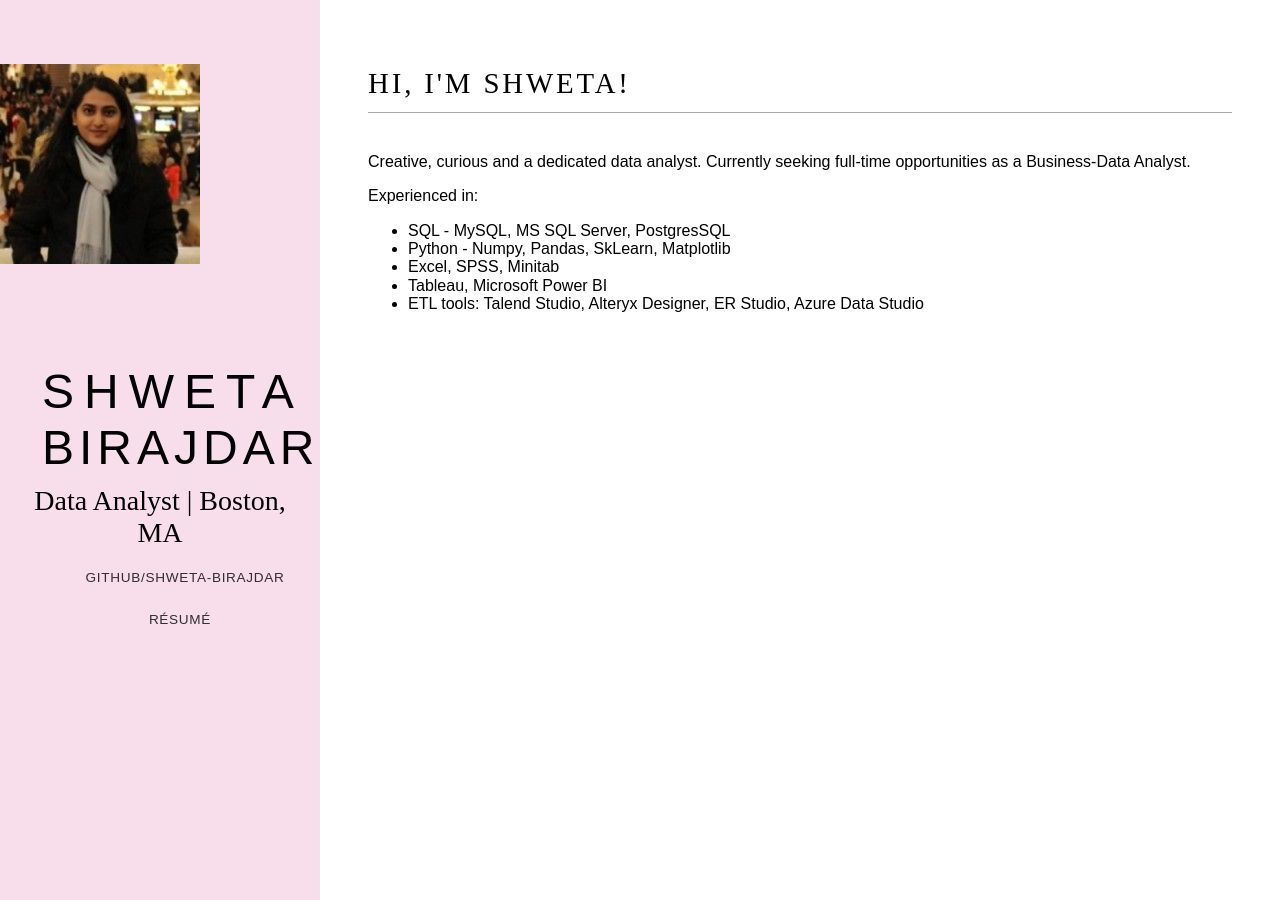
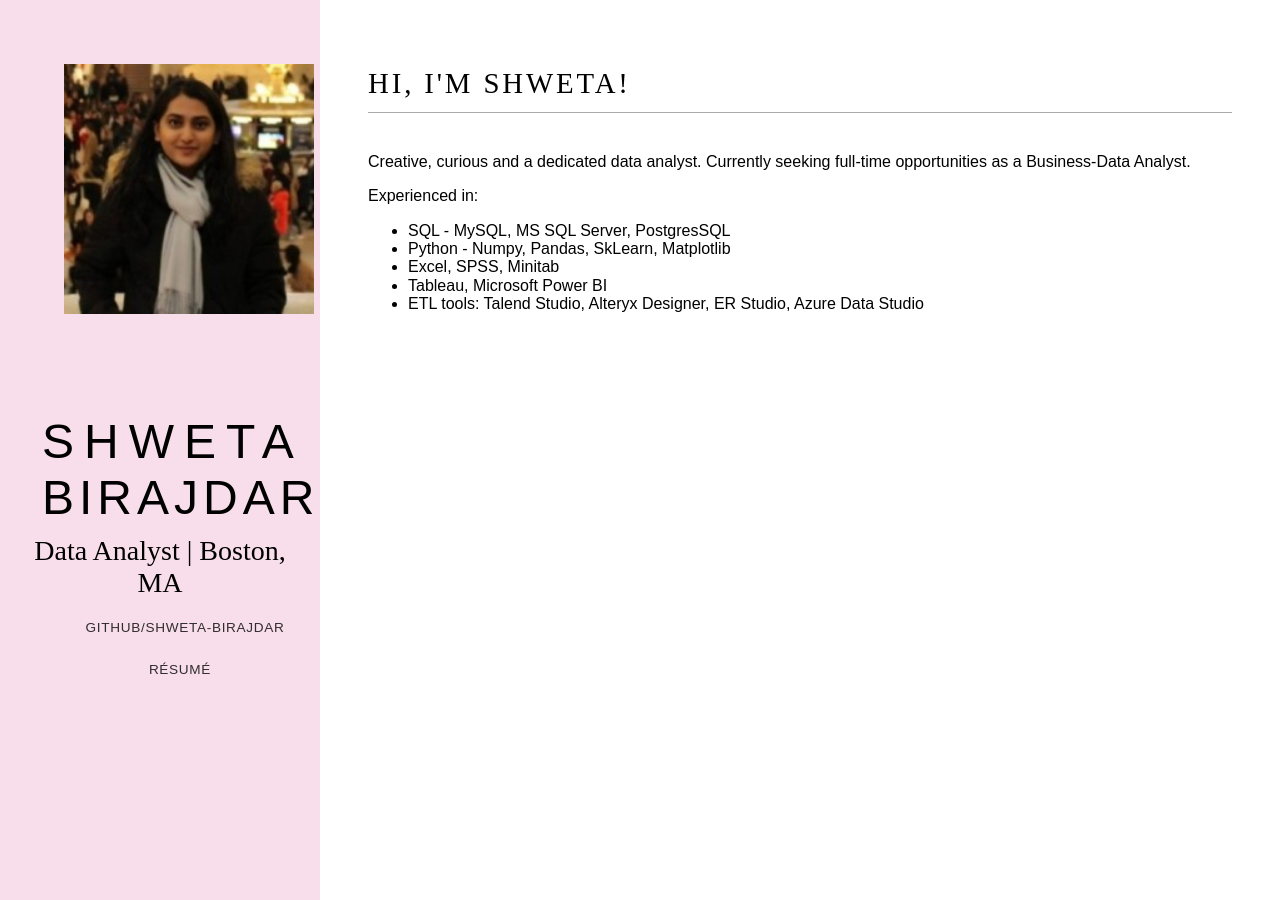
Before and after one commit to shweta-birajdar/shweta-birajdar.github.io, a Jekyll site: the page built from index.html, in a window 1280 px wide. Built offline with Jekyll 4.4.1, drawn with Linux system fonts in a browser that asks for light colours; nearby versions of some CDN libraries; some web fonts are replaced.

Commit message:
Update main.css

```diff
--- a/css/main.css
+++ b/css/main.css
@@ -260,7 +260,7 @@
         margin-left: 25%;
     }
     .header {
-        margin: 30% 2em 0;
+        margin: 30% 2em auto;
         text-align: center;
     }
     .sidebar {
@@ -269,8 +269,8 @@
         bottom: 0;
     }
     img {
-        margin-top: 4rem;
-        margin-left: 25%
+        margin-top: 4em;
+        margin-left: 4em;
         width: 250px;
         float: center;
     }
```
